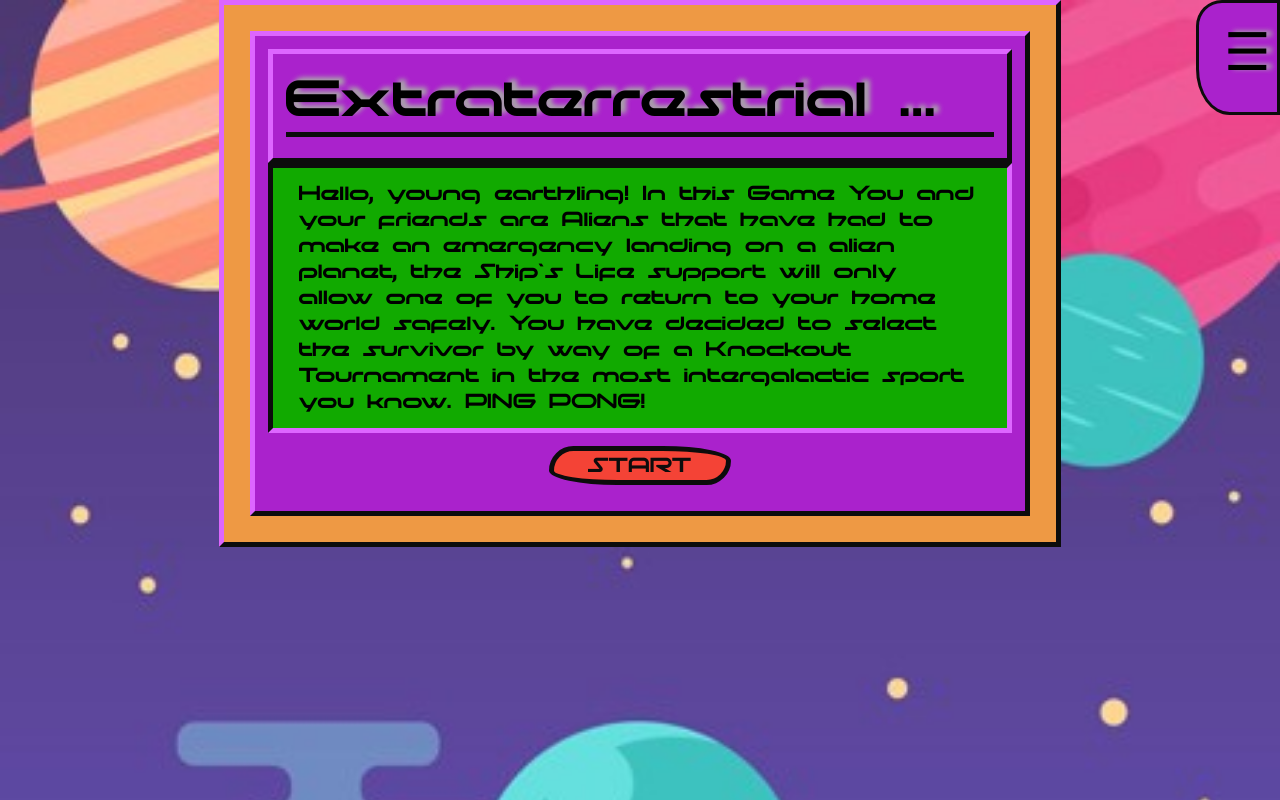
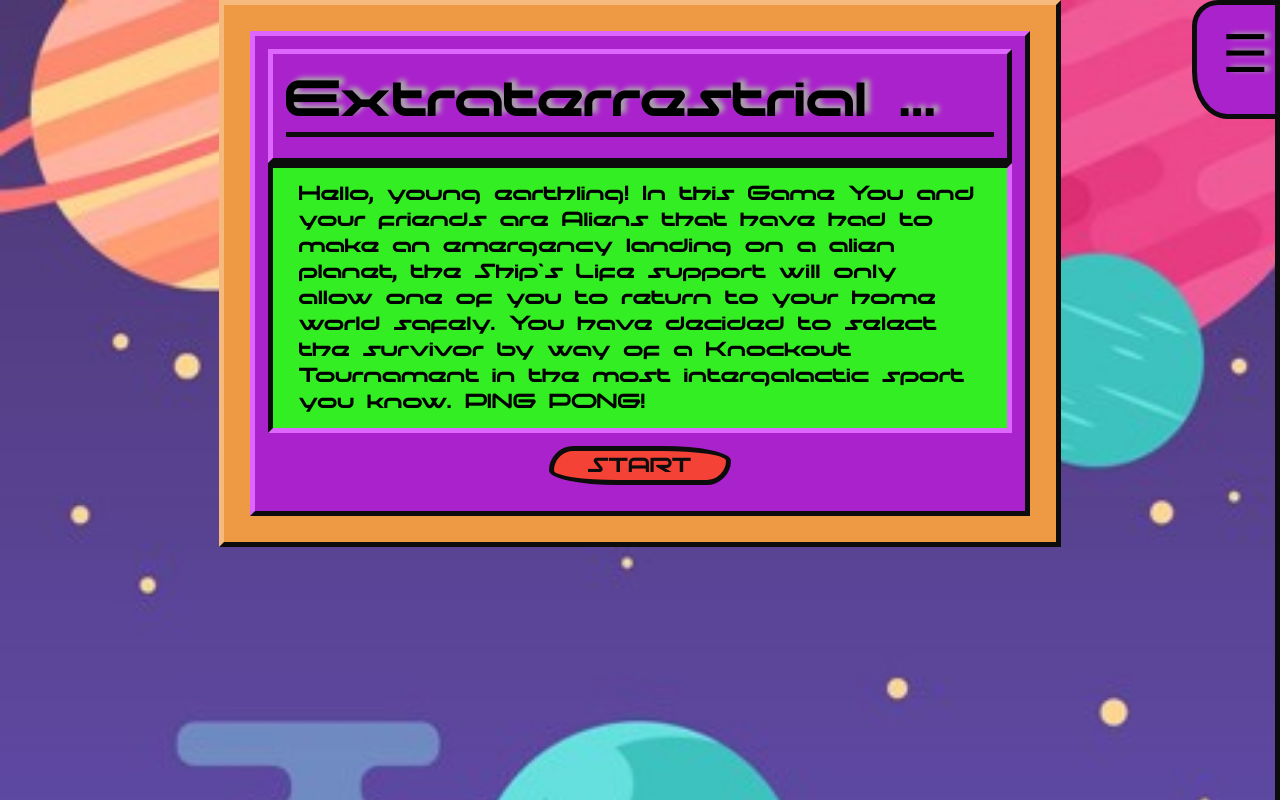
Before and after one commit to AlexanderBraatz/DevMe-Final-Tech-Challenge, a React (Create React App) app: page / in a window 1280 px wide. Shown: the top 800 px of the page. Built offline with nearby package versions, Linux system fonts and the light colour scheme.

Commit message:
Fix player deletion bug by changing how the Number of players is counted and Improve sidebar styling

```diff
--- a/src/data/initial.js
+++ b/src/data/initial.js
@@ -3,7 +3,7 @@ const initial = {
     '#E6B333', '#3366E6', '#999966', '#99FF99', '#B34D4D',
     '#80B300', '#809900', '#E6B3B3', '#6680B3', '#66991A', '#FF99E6', '#CCFF1A', '#FF1A66', '#E6331A', '#33FFCC',],
 
-  numberOfPlayers : 1,
+  numberOfAddedPlayers : 1,
   roundCounter : 1,
   // stateHistory : [ {previousstate}, {previousstate}],
 
--- a/src/data/reducer.js
+++ b/src/data/reducer.js
@@ -7,7 +7,7 @@ const reducer = (state, action) => {
 		case "SWITCH_MENUE" : return switchMenue(state);
 		case "SWITCH_EDDIT" : return switchEddit(state, action);
 		case "SAVE_PLAYER" : return savePlayer(state, action);
-		case "REMOVE__PLAYER" : return setNumberOfPlayers(removePlayer(state, action));
+		case "REMOVE__PLAYER" : return removePlayer(state, action);
 		case "ADD_PLAYER" : return setNumberOfPlayers(addPlayer(state));
 		default: return state;
 	}
@@ -36,12 +36,12 @@ const switchMenue = (state) => {
 
 const setNumberOfPlayers = (state) =>{
 
-	const {players} = state;
+	const {numberOfAddedPlayers} = state;
 
 
 	return({
 		...state,
-		numberOfPlayers : players.length,
+		numberOfAddedPlayers : Number(numberOfAddedPlayers) + 1,
 	});
 }
 
@@ -112,8 +112,8 @@ const removePlayer = (state,{id}) => {
 
 const addPlayer = (state)=>{
 
-	const {players, numberOfPlayers, colours} = state;
-	const  newID = numberOfPlayers + 1
+	const {players, numberOfAddedPlayers, colours} = state;
+	const  newID = Number(numberOfAddedPlayers) + 1
 
 	return({
 		...state,
@@ -122,7 +122,7 @@ const addPlayer = (state)=>{
 			{
 				id : newID,
 				name : `Player ${newID}`,
-				colour : colours[newID],
+				colour : colours[newID % colours.length ] ,
 				champion : false,
 				eddit : false,
 			},
--- a/src/styles/_menueOpener.css
+++ b/src/styles/_menueOpener.css
@@ -10,7 +10,7 @@
     background-color:var(--primary);
 
     border-style: solid;
-    border-width: 0.15rem;
+    border-width: 0.2rem;
     border-color: var(--black);
     border-radius: 1rem 0 0 40% ;
 
--- a/src/styles/_sideBar.css
+++ b/src/styles/_sideBar.css
@@ -10,7 +10,7 @@
     transition-timing-function: ease-out;
     background-color:var(--primary-2);
     border-style: solid;
-    border-width: 0.1rem;
+    border-width: 0.2rem;
     border-color: var(--black);
 }
 .showSidebar{
@@ -44,8 +44,8 @@
     background-color: var(--tertiary);
     border-style: solid;
     border-width: 0.2rem;
-    border-top-color: var(--primary-2);
-    border-left-color: var(--primary-2);
+    border-top-color: var(--tertiary-2);
+    border-left-color: var(--tertiary-2);
     border-right-color: var(--black);
     border-bottom-color: var(--black);
 }
@@ -55,18 +55,18 @@
     position: relative;
     height: 3rem;
     cursor: pointer;
-    background-color: var(--secondary-2);
+    background-color: var(--secondary);
     border-style: solid;
     border-width: 0.2rem;
-    border-top-color: var(--primary-2);
-    border-left-color: var(--primary-2);
+    border-top-color: var(--secondary-2);
+    border-left-color: var(--secondary-2);
     border-right-color: var(--black);
     border-bottom-color: var(--black);
 }
 
 .playerTag__heading:hover{
 
-    background-color: var(--secondary);
+    background-color: var(--secondary-pale);
 }
 
 .playerTag__heading--content{
@@ -203,8 +203,8 @@
     background-color: var(--tertiary);
     border-style: solid;
     border-width: 0.2rem;
-    border-top-color: var(--primary-2);
-    border-left-color: var(--primary-2);
+    border-top-color: var(--tertiary-2);
+    border-left-color: var(--tertiary-2);
     border-right-color: var(--black);
     border-bottom-color: var(--black);
 }
--- a/src/styles/_start.css
+++ b/src/styles/_start.css
@@ -1,13 +1,13 @@
 
 .start_container{
-    margin: auto;
+    margin: auto ;
     width: 30rem;
     background-color: var(--tertiary);
     padding: 1rem;
     border-style: solid;
     border-width: 0.2rem;
-    border-top-color: var(--primary-2);
-    border-left-color: var(--primary-2);
+    border-top-color: var(--tertiary-2);
+    border-left-color: var(--tertiary-2);
     border-right-color: var(--black);
     border-bottom-color: var(--black);
 }
--- a/src/styles/assets/_colours.css
+++ b/src/styles/assets/_colours.css
@@ -8,7 +8,9 @@
 
     --primary:#aa22cc;
     --primary-2:#dd66ff;
-    --secondary:#33ee22;
-    --secondary-2:#11aa00 ;
+    --secondary:#11aa00;
+    --secondary-pale:#14c700;
+    --secondary-2:#33ee22 ;
     --tertiary  :	#ee9944;
+    --tertiary-2  :	#f7ba7e;
 }
```
